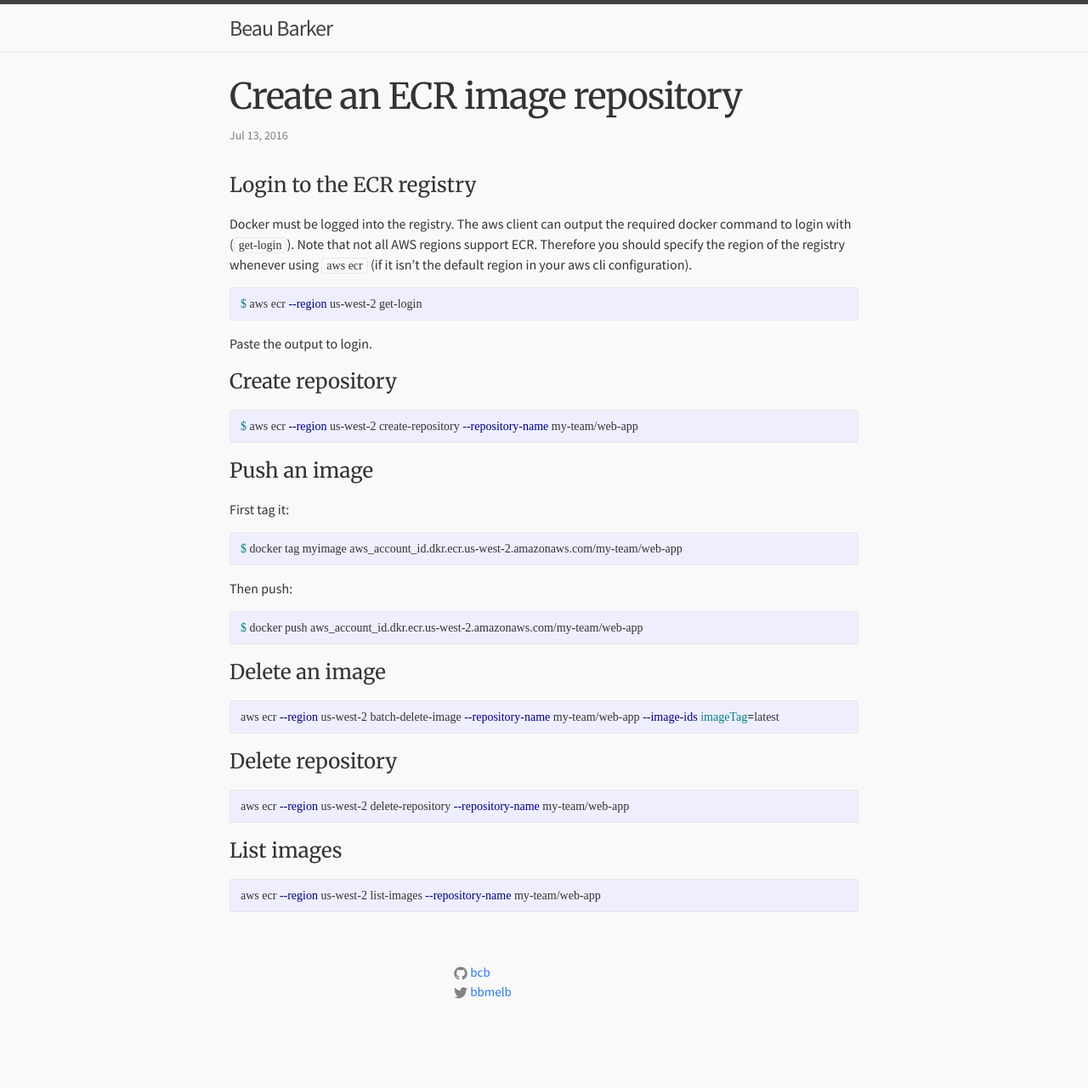
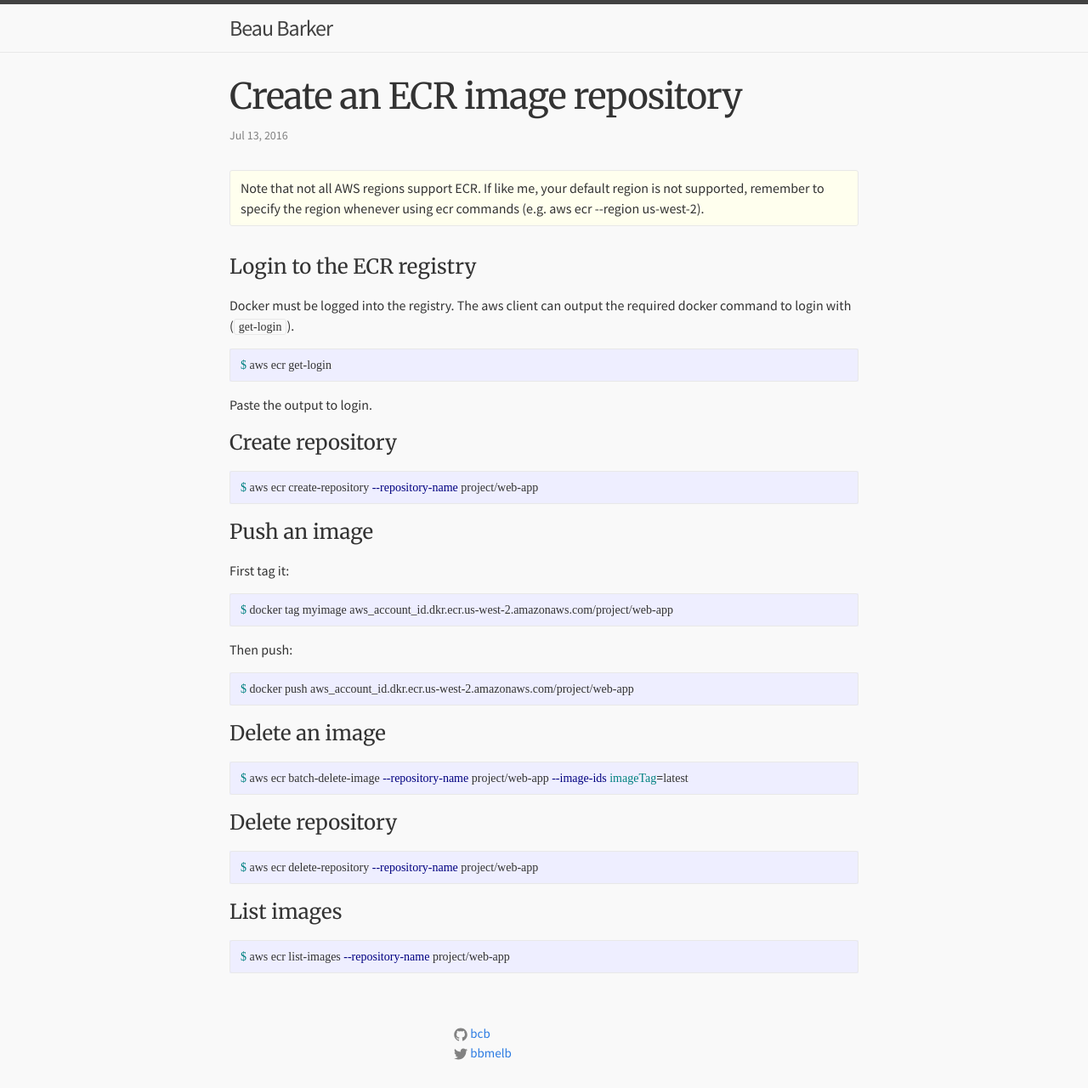
Before and after one commit to explodinglabs/explodinglabs.github.io, a Jekyll site: the page built from _posts/2016-07-13-ecr-guide.markdown, in a window 1280 px wide. Shown: the whole page at 85% size. Built offline with Jekyll 4.4.1, drawn with Linux system fonts in a browser that asks for light colours; before the commit the page ends 1208 px from its top, so only the background shows below that.

Commit message:
Adjust ecr guide

````diff
--- a/_posts/2016-07-13-ecr-guide.markdown
+++ b/_posts/2016-07-13-ecr-guide.markdown
@@ -5,15 +5,19 @@ date: 2016-07-14 00:54:00 +10:00
 categories: aws
 ---
 
+<div class="note">
+    Note that not all AWS regions support ECR. If like me, your default
+    region is not supported, remember to specify the region whenever using ecr
+    commands (e.g.  aws ecr --region us-west-2).
+</div>
+
 # Login to the ECR registry
 
 Docker must be logged into the registry. The aws client can output the required
-docker command to login with (`get-login`). Note that not all AWS regions
-support ECR. Therefore you should specify the region of the registry whenever
-using `aws ecr` (if it isn't the default region in your aws cli configuration).
+docker command to login with (`get-login`).
 
 ```bash
-$ aws ecr --region us-west-2 get-login
+$ aws ecr get-login
 ```
 
 Paste the output to login.
@@ -21,7 +25,7 @@ Paste the output to login.
 # Create repository
 
 ```bash
-$ aws ecr --region us-west-2 create-repository --repository-name my-team/web-app
+$ aws ecr create-repository --repository-name project/web-app
 ```
 
 # Push an image
@@ -29,27 +33,27 @@ $ aws ecr --region us-west-2 create-repository --repository-name my-team/web-app
 First tag it:
 
 ```bash
-$ docker tag myimage aws_account_id.dkr.ecr.us-west-2.amazonaws.com/my-team/web-app
+$ docker tag myimage aws_account_id.dkr.ecr.us-west-2.amazonaws.com/project/web-app
 ```
 
 Then push:
 
 ```bash
-$ docker push aws_account_id.dkr.ecr.us-west-2.amazonaws.com/my-team/web-app
+$ docker push aws_account_id.dkr.ecr.us-west-2.amazonaws.com/project/web-app
 ```
 
 # Delete an image
 ```bash
-aws ecr --region us-west-2 batch-delete-image --repository-name my-team/web-app --image-ids imageTag=latest
+$ aws ecr batch-delete-image --repository-name project/web-app --image-ids imageTag=latest
 ```
 
 # Delete repository
 
 ```bash
-aws ecr --region us-west-2 delete-repository --repository-name my-team/web-app
+$ aws ecr delete-repository --repository-name project/web-app
 ```
 
 # List images
 ```bash
-aws ecr --region us-west-2 list-images --repository-name my-team/web-app
+$ aws ecr list-images --repository-name project/web-app
 ```
````
